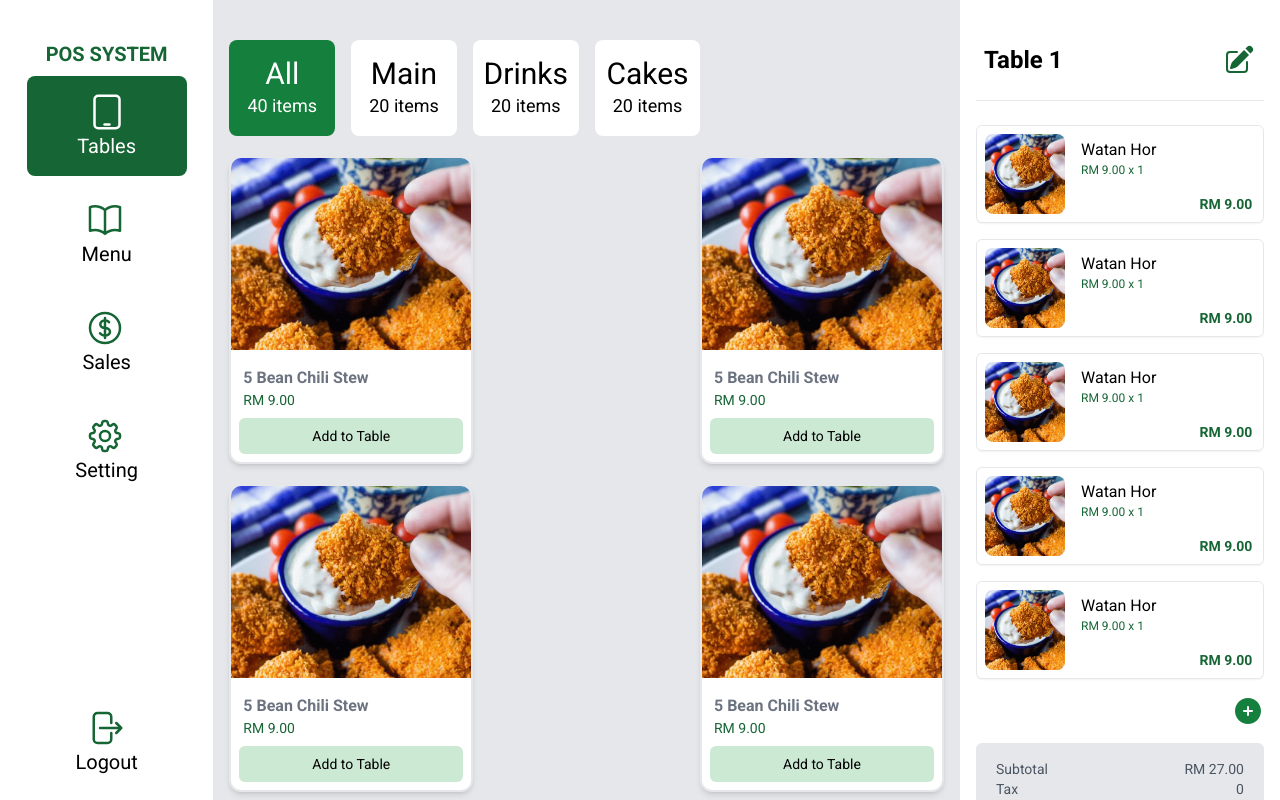
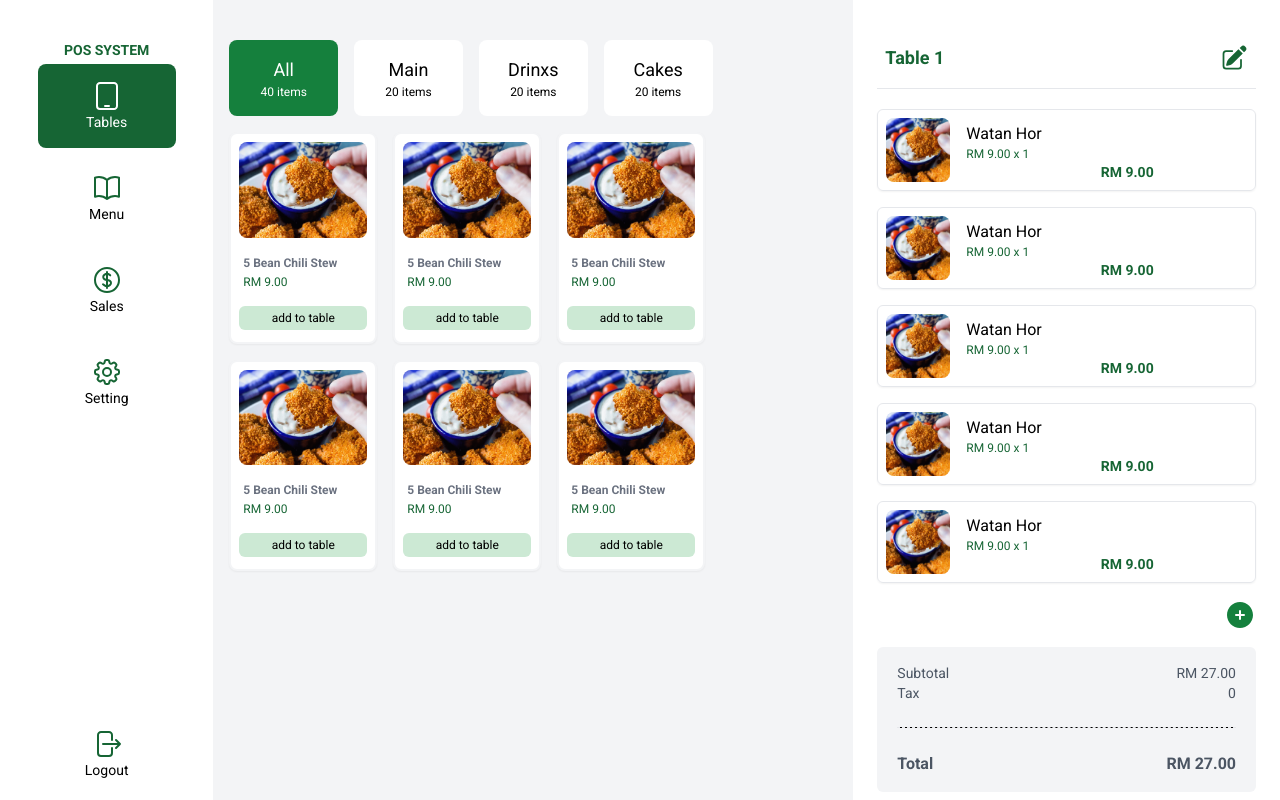
Before and after one commit to CallJoshDrew/swiftpos, a Next.js app: page /menu in a window 1280 px wide. Shown: the top 800 px of the page. Built offline with nearby package versions, Linux system fonts and the light colour scheme.

Commit message:
Update design to suit ipad 9th generation

```diff
--- a/app/components/sideNav.js
+++ b/app/components/sideNav.js
@@ -3,14 +3,14 @@ import Link from "next/link";
 
 export default function SideNav() {
   return (
-      <div className="row-span-6 col-span-2 py-10 flex flex-col items-center relative">
-        <div className="fixed">
-          <div className="text-green-800 text-center font-bold text-xl">
+      <div className="py-10 w-1/6 flex-auto relative">
+        <div className="fixed flex flex-col w-1/6 px-6">
+          <div className="text-green-800 text-center font-bold text-sm">
             POS SYSTEM
           </div>
-          <Link href="/tables" className="bg-green-800 rounded-lg px-6 py-4 flex flex-col items-center mx-auto my-2 w-40 group hover:bg-yellow-500">
+          <Link href="/tables" className="bg-green-800 rounded-lg py-4 px-6 flex flex-col items-center mx-auto my-1 w-5/6 group hover:bg-yellow-500">
             <svg
-              className="w-10 h-10 text-white"
+              className="w-8 h-8 text-white"
               xmlns="http://www.w3.org/2000/svg"
               fill="none"
               viewBox="0 0 24 24"
@@ -22,11 +22,11 @@ export default function SideNav() {
                 d="M10.5 19.5h3m-6.75 2.25h10.5a2.25 2.25 0 002.25-2.25v-15a2.25 2.25 0 00-2.25-2.25H6.75A2.25 2.25 0 004.5 4.5v15a2.25 2.25 0 002.25 2.25z"
               />
             </svg>
-            <div className="text-white text-xl">Tables</div>
+            <div className="text-white text-sm">Tables</div>
           </Link>
-          <Link href="/menu" className="rounded-lg px-6 py-4 flex flex-col items-center m-auto my-2 w-40 group hover:bg-yellow-500">
+          <Link href="/menu" className="rounded-lg py-4 px-6 flex flex-col items-center mx-auto my-1 w-5/6 group hover:bg-yellow-500">
             <svg
-              className="w-10 h-10 mr-1 text-green-800 group-hover:text-white"
+              className="w-8 h-8 text-green-800 group-hover:text-white"
               xmlns="http://www.w3.org/2000/svg"
               fill="none"
               viewBox="0 0 24 24"
@@ -38,13 +38,13 @@ export default function SideNav() {
                 d="M12 6.042A8.967 8.967 0 006 3.75c-1.052 0-2.062.18-3 .512v14.25A8.987 8.987 0 016 18c2.305 0 4.408.867 6 2.292m0-14.25a8.966 8.966 0 016-2.292c1.052 0 2.062.18 3 .512v14.25A8.987 8.987 0 0018 18a8.967 8.967 0 00-6 2.292m0-14.25v14.25"
               />
             </svg>
-            <div className="text-black text-xl group-hover:text-white">
+            <div className="text-black text-sm group-hover:text-white">
               Menu
             </div>
           </Link>
-          <Link href="/"className="rounded-lg px-6 py-4 flex flex-col items-center m-auto my-2 w-40 group hover:bg-yellow-500">
+          <Link href="/"className="rounded-lg py-4 px-6  flex flex-col items-center mx-auto my-1 w-5/6 group hover:bg-yellow-500">
             <svg
-              className="w-10 h-10 mr-1 text-green-800 group-hover:text-white"
+              className="w-8 h-8 text-green-800 group-hover:text-white"
               xmlns="http://www.w3.org/2000/svg"
               fill="none"
               viewBox="0 0 24 24"
@@ -56,13 +56,13 @@ export default function SideNav() {
                 d="M12 6v12m-3-2.818l.879.659c1.171.879 3.07.879 4.242 0 1.172-.879 1.172-2.303 0-3.182C13.536 12.219 12.768 12 12 12c-.725 0-1.45-.22-2.003-.659-1.106-.879-1.106-2.303 0-3.182s2.9-.879 4.006 0l.415.33M21 12a9 9 0 11-18 0 9 9 0 0118 0z"
               />
             </svg>
-            <div className="text-black text-xl group-hover:text-white">
+            <div className="text-black text-sm group-hover:text-white">
               Sales
             </div>
           </Link>
-          <Link href="/" className="rounded-lg px-6 py-4 flex flex-col items-center m-auto my-2 w-40 group hover:bg-yellow-500">
+          <Link href="/" className="rounded-lg py-4 px-6  flex flex-col items-center mx-auto my-1 w-5/6 group hover:bg-yellow-500">
             <svg
-              className="w-10 h-10 mr-1 text-green-800 group-hover:text-white"
+              className="w-8 h-8 text-green-800 group-hover:text-white"
               xmlns="http://www.w3.org/2000/svg"
               fill="none"
               viewBox="0 0 24 24"
@@ -79,15 +79,15 @@ export default function SideNav() {
                 d="M15 12a3 3 0 11-6 0 3 3 0 016 0z"
               />
             </svg>
-            <div className="text-black text-xl group-hover:text-white">
+            <div className="text-black text-sm group-hover:text-white">
               Setting
             </div>
           </Link>
         </div>
-        <div className="fixed bottom-0">
-        <Link href="/" className="rounded-lg px-6 py-4 flex flex-col items-center m-auto my-2 w-40 group hover:bg-yellow-500">
+        <div className="fixed flex flex-col w-1/6 px-6 bottom-0">
+        <Link href="/" className="rounded-lg py-4 px-6  flex flex-col items-center mx-auto my-1 w-5/6 group hover:bg-yellow-500">
           <svg
-            className="w-10 h-10 mr-1 text-green-800 group-hover:text-white"
+            className="w-8 h-8 text-green-800 group-hover:text-white"
             xmlns="http://www.w3.org/2000/svg"
             fill="none"
             viewBox="0 0 24 24"
@@ -99,7 +99,7 @@ export default function SideNav() {
               d="M15.75 9V5.25A2.25 2.25 0 0013.5 3h-6a2.25 2.25 0 00-2.25 2.25v13.5A2.25 2.25 0 007.5 21h6a2.25 2.25 0 002.25-2.25V15m3 0l3-3m0 0l-3-3m3 3H9"
             />
           </svg>
-          <div className="text-black text-xl group-hover:text-white">
+          <div className="text-black text-sm group-hover:text-white">
             Logout
           </div>
         </Link></div>
--- a/app/components/tableDetails.js
+++ b/app/components/tableDetails.js
@@ -3,20 +3,20 @@ import React from "react";
 
 function TableDetails() {
   return (
-    <div className="row-span-6 col-span-3 py-10 flex flex-col items-center relative">
-      <div className="fixed h-screen overflow-y-scroll pb-10">
-        <div className="rounded-lg px-2 flex mx-auto my-1 w-72">
-          <div className="text-black text-2xl font-bold mr-40">Table 1</div>
+    <div className="py-10 w-2/6 flex-auto flex flex-col relative">
+      <div className="fixed h-screen w-2/6 overflow-y-scroll pb-10 px-6">
+        <div className="rounded-lg px-2 flex my-1 justify-between">
+          <div className="text-green-800 text-lg font-bold">Table 1</div>
           <svg
             xmlns="http://www.w3.org/2000/svg"
             viewBox="0 0 24 24"
             fill="currentColor"
-            className="w-8 h-8 text-green-800">
+            className="w-7 h-7 text-green-800">
             <path d="M21.731 2.269a2.625 2.625 0 00-3.712 0l-1.157 1.157 3.712 3.712 1.157-1.157a2.625 2.625 0 000-3.712zM19.513 8.199l-3.712-3.712-8.4 8.4a5.25 5.25 0 00-1.32 2.214l-.8 2.685a.75.75 0 00.933.933l2.685-.8a5.25 5.25 0 002.214-1.32l8.4-8.4z" />
             <path d="M5.25 5.25a3 3 0 00-3 3v10.5a3 3 0 003 3h10.5a3 3 0 003-3V13.5a.75.75 0 00-1.5 0v5.25a1.5 1.5 0 01-1.5 1.5H5.25a1.5 1.5 0 01-1.5-1.5V8.25a1.5 1.5 0 011.5-1.5h5.25a.75.75 0 000-1.5H5.25z" />
           </svg>
         </div>
-        <hr className="h-px my-6 bg-gray-200 border-0 dark:bg-gray-700" />
+        <hr className="h-px mt-4 mb-5 bg-gray-200 border-0 dark:bg-gray-700" />
         <div className="flex flex-col gap-4">
           <div className="flex border rounded-md p-2 shadow-sm">
             <Image
@@ -24,12 +24,12 @@ function TableDetails() {
               alt="stew"
               width="50"
               height="50"
-              className="sm:h-20 w-20 object-cover rounded-lg"
+              className="sm:h-16 w-16 object-cover rounded-lg"
             />
             <div className="flex flex-col py-1 px-4 relative">
               <div className="text-black text-base">Watan Hor</div>
               <div className="text-green-800 text-xs">RM 9.00 x 1</div>
-              <div className="text-green-800 font-bold text-sm absolute bottom-0 -right-20">
+              <div className="text-green-800 font-bold text-sm absolute bottom-0 -right-24">
                 RM 9.00
               </div>
             </div>
@@ -40,12 +40,12 @@ function TableDetails() {
               alt="stew"
               width="50"
               height="50"
-              className="sm:h-20 w-20 object-cover rounded-lg"
+              className="sm:h-16 w-16 object-cover rounded-lg"
             />
             <div className="flex flex-col py-1 px-4 relative">
               <div className="text-black text-base">Watan Hor</div>
               <div className="text-green-800 text-xs">RM 9.00 x 1</div>
-              <div className="text-green-800 font-bold text-sm absolute bottom-0 -right-20">
+              <div className="text-green-800 font-bold text-sm absolute bottom-0 -right-24">
                 RM 9.00
               </div>
             </div>
@@ -56,12 +56,12 @@ function TableDetails() {
               alt="stew"
               width="50"
               height="50"
-              className="sm:h-20 w-20 object-cover rounded-lg"
+              className="sm:h-16 w-16 object-cover rounded-lg"
             />
             <div className="flex flex-col py-1 px-4 relative">
               <div className="text-black text-base">Watan Hor</div>
               <div className="text-green-800 text-xs">RM 9.00 x 1</div>
-              <div className="text-green-800 font-bold text-sm absolute bottom-0 -right-20">
+              <div className="text-green-800 font-bold text-sm absolute bottom-0 -right-24">
                 RM 9.00
               </div>
             </div>
@@ -72,12 +72,12 @@ function TableDetails() {
               alt="stew"
               width="50"
               height="50"
-              className="sm:h-20 w-20 object-cover rounded-lg"
+              className="sm:h-16 w-16 object-cover rounded-lg"
             />
             <div className="flex flex-col py-1 px-4 relative">
               <div className="text-black text-base">Watan Hor</div>
               <div className="text-green-800 text-xs">RM 9.00 x 1</div>
-              <div className="text-green-800 font-bold text-sm absolute bottom-0 -right-20">
+              <div className="text-green-800 font-bold text-sm absolute bottom-0 -right-24">
                 RM 9.00
               </div>
             </div>
@@ -88,12 +88,12 @@ function TableDetails() {
               alt="stew"
               width="50"
               height="50"
-              className="sm:h-20 w-20 object-cover rounded-lg"
+              className="sm:h-16 w-16 object-cover rounded-lg"
             />
             <div className="flex flex-col py-1 px-4 relative">
               <div className="text-black text-base">Watan Hor</div>
               <div className="text-green-800 text-xs">RM 9.00 x 1</div>
-              <div className="text-green-800 font-bold text-sm absolute bottom-0 -right-20">
+              <div className="text-green-800 font-bold text-sm absolute bottom-0 -right-24">
                 RM 9.00
               </div>
             </div>
@@ -114,7 +114,7 @@ function TableDetails() {
             </svg>
           </button>
         </div>
-          <div className="bg-gray-200 py-4 px-5 rounded-md">
+          <div className="bg-gray-100 py-4 px-5 rounded-md">
             <div className="flex justify-between items-center">
               <div className="text-gray-600 text-sm">Subtotal</div>
               <div className="text-gray-600 text-sm">RM 27.00</div>
@@ -129,7 +129,7 @@ function TableDetails() {
               <div className="text-gray-600 text-base font-bold">RM 27.00</div>
             </div>
           </div>
-          <button className=" bg-green-700 w-full my-4 rounded-md p-2 text-white text-lg font-medium">
+          <button className=" bg-green-700 w-full my-4 rounded-md p-2 text-white text-sm font-medium">
             Place Order
           </button>
       </div>
--- a/app/layout.js
+++ b/app/layout.js
@@ -17,7 +17,7 @@ export default function RootLayout({ children }) {
   return (
     <html lang="en">
       <body className={roboto.className}>
-        <div className="bg-white min-h-screen grid grid-rows-6 grid-cols-12">
+        <div className="bg-white min-h-screen flex">
           <SideNav />
           {children}
           {/* <div className="row-span-1 col-span-7 bg-pink-300">Footer</div>    */}
--- a/app/menu/page.js
+++ b/app/menu/page.js
@@ -3,167 +3,146 @@ import React from "react";
 
 export default function Menu() {
   return (
-    <div className="row-span-5 col-span-7 bg-gray-200 flex flex-col gap-5 py-10 px-4">
-      <div className="grid grid-cols-6 grid-rows-1 gap-4">
+    <div className="bg-gray-100 w-3/6 flex-auto flex flex-col gap-2 py-10 px-4">
+      <div className="grid grid-cols-5 grid-rows-1 gap-4">
         <button className="group hover:bg-yellow-500 bg-green-700 rounded-lg text-white flex items-center justify-center flex-col py-4">
-          <div className="text-3xl group-hover:text-black">All</div>
-          <div className="text-lg group-hover:text-black">40 items</div>
+          <div className="text-lg group-hover:text-black">All</div>
+          <div className="text-xs group-hover:text-black">40 items</div>
         </button>
         <button className="group hover:bg-yellow-500 bg-white rounded-lg text-white flex items-center justify-center flex-col py-4">
-          <div className="text-3xl text-black group-hover:text-white">Main</div>
-          <div className="text-lg text-black group-hover:text-white">
+          <div className="text-lg text-black group-hover:text-white">Main</div>
+          <div className="text-xs text-black group-hover:text-white">
             20 items
           </div>
         </button>
         <button className="group hover:bg-yellow-500 bg-white rounded-lg text-white flex items-center justify-center flex-col py-4">
-          <div className="text-3xl text-black group-hover:text-white">
-            Drinks
+          <div className="text-lg text-black group-hover:text-white">
+            Drinxs
           </div>
-          <div className="text-lg text-black group-hover:text-white">
+          <div className="text-xs text-black group-hover:text-white">
             20 items
           </div>
         </button>
         <button className="group hover:bg-yellow-500 bg-white rounded-lg text-white flex items-center justify-center flex-col py-4">
-          <div className="text-3xl text-black group-hover:text-white">
+          <div className="text-lg text-black group-hover:text-white">
             Cakes
           </div>
-          <div className="text-lg text-black group-hover:text-white">
+          <div className="text-xs text-black group-hover:text-white">
             20 items
           </div>
         </button>
       </div>
       {/* card begins here */}
-        <div className="group rounded-lg flex flex-wrap justify-between gap-5">
-          <div className="rounded-xl bg-white border-2 border-gray-200 shadow-md overflow-hidden cursor-pointer hover:border-green-600">
+        <div className="group rounded-lg flex flex-wrap justify-start gap-x-4">
+          <div className="rounded-lg my-2 bg-white border-2 border-gray-100 shadow-sm overflow-hidden cursor-pointer hover:border-green-600">
             <Image
               src="/sample.png"
               alt="stew"
               width="100"
               height="100"
-              className="h-32 sm:h-48 w-60 object-cover"
+              className="sm:h24 w-32 object-cover m-2 rounded-lg"
             />
-            <div className="mt-4 mx-2 my-2">
-              <span className="font-bold text-gray-500 ml-1">
+            <div className="my-3 mx-2">
+              <span className="text-xs font-bold text-gray-500 ml-1">
                 5 Bean Chili Stew
               </span>
-              <span className="block text-green-800 text-sm ml-1">RM 9.00</span>
-              <button className="block bg-[#cce9d4] text-sm w-full p-2 rounded-md mt-2">
-                Add to Table
+              <span className="block text-green-800 text-xs ml-1">RM 9.00</span>
+              <button className="block bg-[#cce9d4] text-xs w-full p-1 rounded-md mt-4">
+                add to table
               </button>
             </div>
           </div>
-          <div className="rounded-xl bg-white border-2 border-gray-200 shadow-md overflow-hidden cursor-pointer hover:border-green-600">
+          <div className="rounded-lg my-2 bg-white border-2 border-gray-100 shadow-sm overflow-hidden cursor-pointer hover:border-green-600">
             <Image
               src="/sample.png"
               alt="stew"
               width="100"
               height="100"
-              className="h-32 sm:h-48 w-60 object-cover"
+              className="sm:h24 w-32 object-cover m-2 rounded-lg"
             />
-            <div className="mt-4 mx-2 my-2">
-              <span className="font-bold text-gray-500 ml-1">
+            <div className="my-3 mx-2">
+              <span className="text-xs font-bold text-gray-500 ml-1">
                 5 Bean Chili Stew
               </span>
-              <span className="block text-green-800 text-sm ml-1">RM 9.00</span>
-              <button className="block bg-[#cce9d4] text-sm w-full p-2 rounded-md mt-2">
-                Add to Table
+              <span className="block text-green-800 text-xs ml-1">RM 9.00</span>
+              <button className="block bg-[#cce9d4] text-xs w-full p-1 rounded-md mt-4">
+                add to table
               </button>
             </div>
           </div>
-          <div className="rounded-xl bg-white border-2 border-gray-200 shadow-md overflow-hidden cursor-pointer hover:border-green-600">
+          <div className="rounded-lg my-2 bg-white border-2 border-gray-100 shadow-sm overflow-hidden cursor-pointer hover:border-green-600">
             <Image
               src="/sample.png"
               alt="stew"
               width="100"
               height="100"
-              className="h-32 sm:h-48 w-60 object-cover"
+              className="sm:h24 w-32 object-cover m-2 rounded-lg"
             />
-            <div className="mt-4 mx-2 my-2">
-              <span className="font-bold text-gray-500 ml-1">
+            <div className="my-3 mx-2">
+              <span className="text-xs font-bold text-gray-500 ml-1">
                 5 Bean Chili Stew
               </span>
-              <span className="block text-green-800 text-sm ml-1">RM 9.00</span>
-              <button className="block bg-[#cce9d4] text-sm w-full p-2 rounded-md mt-2">
-                Add to Table
+              <span className="block text-green-800 text-xs ml-1">RM 9.00</span>
+              <button className="block bg-[#cce9d4] text-xs w-full p-1 rounded-md mt-4">
+                add to table
               </button>
             </div>
           </div>
-          <div className="rounded-xl bg-white border-2 border-gray-200 shadow-md overflow-hidden cursor-pointer hover:border-green-600">
+          <div className="rounded-lg my-2 bg-white border-2 border-gray-100 shadow-sm overflow-hidden cursor-pointer hover:border-green-600">
             <Image
               src="/sample.png"
               alt="stew"
               width="100"
               height="100"
-              className="h-32 sm:h-48 w-60 object-cover"
+              className="sm:h24 w-32 object-cover m-2 rounded-lg"
             />
-            <div className="mt-4 mx-2 my-2">
-              <span className="font-bold text-gray-500 ml-1">
+            <div className="my-3 mx-2">
+              <span className="text-xs font-bold text-gray-500 ml-1">
                 5 Bean Chili Stew
               </span>
-              <span className="block text-green-800 text-sm ml-1">RM 9.00</span>
-              <button className="block bg-[#cce9d4] text-sm w-full p-2 rounded-md mt-2">
-                Add to Table
+              <span className="block text-green-800 text-xs ml-1">RM 9.00</span>
+              <button className="block bg-[#cce9d4] text-xs w-full p-1 rounded-md mt-4">
+                add to table
               </button>
             </div>
           </div>
-          <div className="rounded-xl bg-white border-2 border-gray-200 shadow-md overflow-hidden cursor-pointer hover:border-green-600">
+          <div className="rounded-lg my-2 bg-white border-2 border-gray-100 shadow-sm overflow-hidden cursor-pointer hover:border-green-600">
             <Image
               src="/sample.png"
               alt="stew"
               width="100"
               height="100"
-              className="h-32 sm:h-48 w-60 object-cover"
+              className="sm:h24 w-32 object-cover m-2 rounded-lg"
             />
-            <div className="mt-4 mx-2 my-2">
-              <span className="font-bold text-gray-500 ml-1">
+            <div className="my-3 mx-2">
+              <span className="text-xs font-bold text-gray-500 ml-1">
                 5 Bean Chili Stew
               </span>
-              <span className="block text-green-800 text-sm ml-1">RM 9.00</span>
-              <button className="block bg-[#cce9d4] text-sm w-full p-2 rounded-md mt-2">
-                Add to Table
+              <span className="block text-green-800 text-xs ml-1">RM 9.00</span>
+              <button className="block bg-[#cce9d4] text-xs w-full p-1 rounded-md mt-4">
+                add to table
               </button>
             </div>
           </div>
-          <div className="rounded-xl bg-white border-2 border-gray-200 shadow-md overflow-hidden cursor-pointer hover:border-green-600">
+          <div className="rounded-lg my-2 bg-white border-2 border-gray-100 shadow-sm overflow-hidden cursor-pointer hover:border-green-600">
             <Image
               src="/sample.png"
               alt="stew"
               width="100"
               height="100"
-              className="h-32 sm:h-48 w-60 object-cover"
+              className="sm:h24 w-32 object-cover m-2 rounded-lg"
             />
-            <div className="mt-4 mx-2 my-2">
-              <span className="font-bold text-gray-500 ml-1">
+            <div className="my-3 mx-2">
+              <span className="text-xs font-bold text-gray-500 ml-1">
                 5 Bean Chili Stew
               </span>
-              <span className="block text-green-800 text-sm ml-1">RM 9.00</span>
-              <button className="block bg-[#cce9d4] text-sm w-full p-2 rounded-md mt-2">
-                Add to Table
+              <span className="block text-green-800 text-xs ml-1">RM 9.00</span>
+              <button className="block bg-[#cce9d4] text-xs w-full p-1 rounded-md mt-4">
+                add to table
               </button>
             </div>
           </div>
-          <div className="rounded-xl bg-white border-2 border-gray-200 shadow-md overflow-hidden cursor-pointer hover:border-green-600">
-            <Image
-              src="/sample.png"
-              alt="stew"
-              width="100"
-              height="100"
-              className="h-32 sm:h-48 w-60 object-cover"
-            />
-            <div className="mt-4 mx-2 my-2">
-              <span className="font-bold text-gray-500 ml-1">
-                5 Bean Chili Stew
-              </span>
-              <span className="block text-green-800 text-sm ml-1">RM 9.00</span>
-              <button className="block bg-[#cce9d4] text-sm w-full p-2 rounded-md mt-2">
-                Add to Table
-              </button>
-            </div>
-          </div>
-          {/* <button className="group hover:bg-yellow-500 bg-green-800 rounded-lg text-white flex items-center justify-center flex-col">
-            <div className="text-xl group-hover:text-black">Table 1</div>
-            <div className="text-lg group-hover:text-black">Seated</div>
-          </button> */}
+
         </div>
       </div>
   );
--- a/app/tables/page.js
+++ b/app/tables/page.js
@@ -2,7 +2,7 @@ import React from 'react'
 
 export default function Tables() {
   return (
-    <div className="row-span-5 col-span-7 bg-gray-200 grid grid-cols-3 gap-10 grid-rows-4 py-10 px-10">
+    <div className=" bg-gray-200 w-3/6 flex-auto grid grid-cols-3 gap-10 grid-rows-5 pt-20 px-10">
       <button className="group hover:bg-yellow-500 bg-green-800 rounded-lg text-white flex items-center justify-center flex-col">
         <div className="text-xl group-hover:text-black">Table 1</div>
         <div className="text-lg group-hover:text-black">Seated</div>
```
